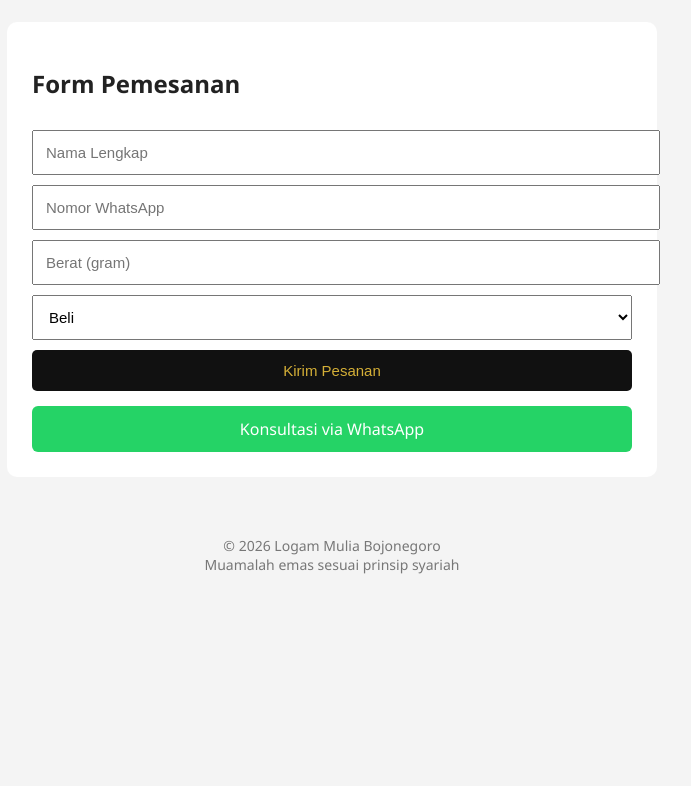
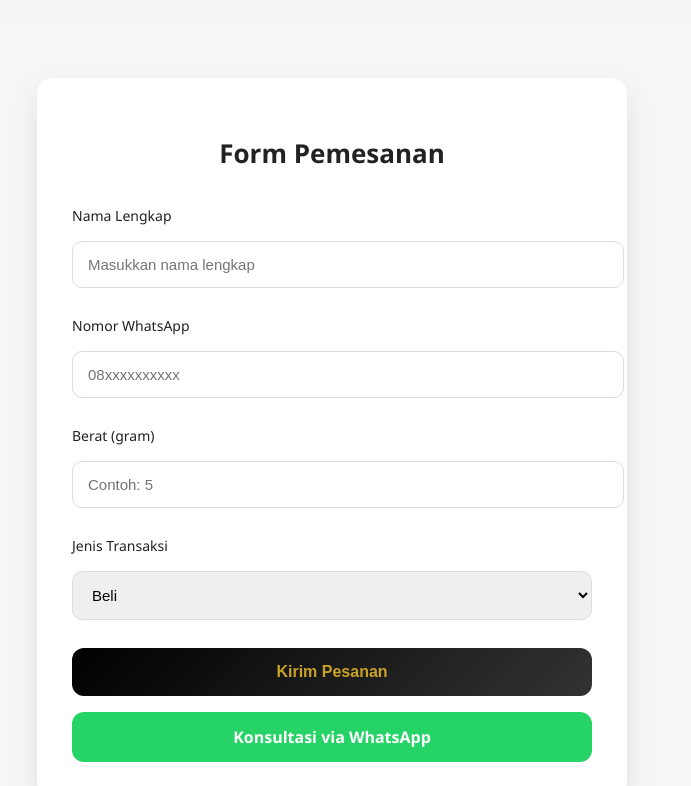
Before and after one commit to dikiyana/gold-store, a plain HTML site: page index.html in a window 1280 px wide. Shown: the part 1675-2461 px from the top of the page, without its empty margins (308-999 px from the left). Before the commit the page ends 2283 px from the top, so only its background shows below. Drawn offline with Linux system fonts and the light colour scheme.

Commit message:
change 2

```diff
--- a/index.html
+++ b/index.html
@@ -97,28 +97,47 @@
 
 
 <!-- FORM ORDER -->
-<section id="order" class="card">
-  <h2>Form Pemesanan</h2>
+<section class="order-section">
+  <div class="order-card">
+    <h2>Form Pemesanan</h2>
 
-  <form name="order-emas" method="POST" data-netlify="true">
-    <input type="hidden" name="form-name" value="order-emas">
+    <form id="orderForm">
+      <div class="form-group">
+        <label>Nama Lengkap</label>
+        <input type="text" id="nama" placeholder="Masukkan nama lengkap" required />
+      </div>
 
-    <input type="text" name="nama" placeholder="Nama Lengkap" required>
-    <input type="tel" name="wa" placeholder="Nomor WhatsApp" required>
-    <input type="number" name="berat" placeholder="Berat (gram)" required>
+      <div class="form-group">
+        <label>Nomor WhatsApp</label>
+        <input type="tel" id="wa" placeholder="08xxxxxxxxxx" required />
+      </div>
 
-    <select name="jenis">
-      <option value="beli">Beli</option>
-      <option value="jual">Jual</option>
-    </select>
+      <div class="form-group">
+        <label>Berat (gram)</label>
+        <input type="number" id="berat" placeholder="Contoh: 5" required />
+      </div>
 
-    <button type="submit">Kirim Pesanan</button>
-  </form>
+      <div class="form-group">
+        <label>Jenis Transaksi</label>
+        <select id="jenis">
+          <option value="Beli">Beli</option>
+          <option value="Jual">Jual</option>
+        </select>
+      </div>
 
-  <a class="wa" href="https://wa.me/628XXXXXXXXXX" target="_blank">
-    Konsultasi via WhatsApp
-  </a>
+      <button type="submit" class="btn-primary">Kirim Pesanan</button>
+    </form>
+
+    <a
+      href="https://wa.me/6285741162115"
+      target="_blank"
+      class="btn-wa"
+    >
+      Konsultasi via WhatsApp
+    </a>
+  </div>
 </section>
+
 
 <!-- FOOTER -->
 <footer>
--- a/script.js
+++ b/script.js
@@ -24,3 +24,26 @@ function hitung() {
   document.getElementById("total").innerText =
     harga.toLocaleString("id-ID");
 }
+
+document.getElementById("orderForm").addEventListener("submit", function (e) {
+  e.preventDefault();
+
+  const nama = document.getElementById("nama").value;
+  const wa = document.getElementById("wa").value;
+  const berat = document.getElementById("berat").value;
+  const jenis = document.getElementById("jenis").value;
+
+  const pesan = `Assalamu’alaikum,
+Saya ingin *${jenis} emas*.
+
+Nama: ${nama}
+No WA: ${wa}
+Berat: ${berat} gram
+
+Mohon info harga hari ini.`;
+
+  const nomorAdmin = "6285741162115";
+  const url = `https://wa.me/${nomorAdmin}?text=${encodeURIComponent(pesan)}`;
+
+  window.open(url, "_blank");
+});
--- a/style.css
+++ b/style.css
@@ -138,3 +138,87 @@ label {
   margin-top: 10px;
   display: block;
 }
+
+.order-section {
+  display: flex;
+  justify-content: center;
+  padding: 60px 20px;
+  background: #f6f6f6;
+}
+
+.order-card {
+  background: #ffffff;
+  width: 100%;
+  max-width: 520px;
+  padding: 35px;
+  border-radius: 16px;
+  box-shadow: 0 10px 30px rgba(0, 0, 0, 0.08);
+}
+
+.order-card h2 {
+  margin-bottom: 25px;
+  font-size: 26px;
+  font-weight: 700;
+  text-align: center;
+}
+
+.form-group {
+  display: flex;
+  flex-direction: column;
+  margin-bottom: 18px;
+}
+
+.form-group label {
+  font-size: 14px;
+  margin-bottom: 6px;
+  font-weight: 500;
+}
+
+.form-group input,
+.form-group select {
+  padding: 14px 15px;
+  border-radius: 10px;
+  border: 1px solid #ddd;
+  font-size: 15px;
+  transition: all 0.2s ease;
+}
+
+.form-group input:focus,
+.form-group select:focus {
+  outline: none;
+  border-color: #c9a227;
+  box-shadow: 0 0 0 3px rgba(201, 162, 39, 0.15);
+}
+
+.btn-primary {
+  width: 100%;
+  padding: 15px;
+  border: none;
+  border-radius: 12px;
+  background: linear-gradient(135deg, #000, #333);
+  color: #c9a227;
+  font-size: 16px;
+  font-weight: 600;
+  cursor: pointer;
+  margin-top: 10px;
+}
+
+.btn-primary:hover {
+  opacity: 0.9;
+}
+
+.btn-wa {
+  display: block;
+  margin-top: 16px;
+  text-align: center;
+  padding: 14px;
+  border-radius: 12px;
+  background: #25d366;
+  color: #fff;
+  font-weight: 600;
+  text-decoration: none;
+}
+
+.btn-wa:hover {
+  background: #1ebe5d;
+}
```
